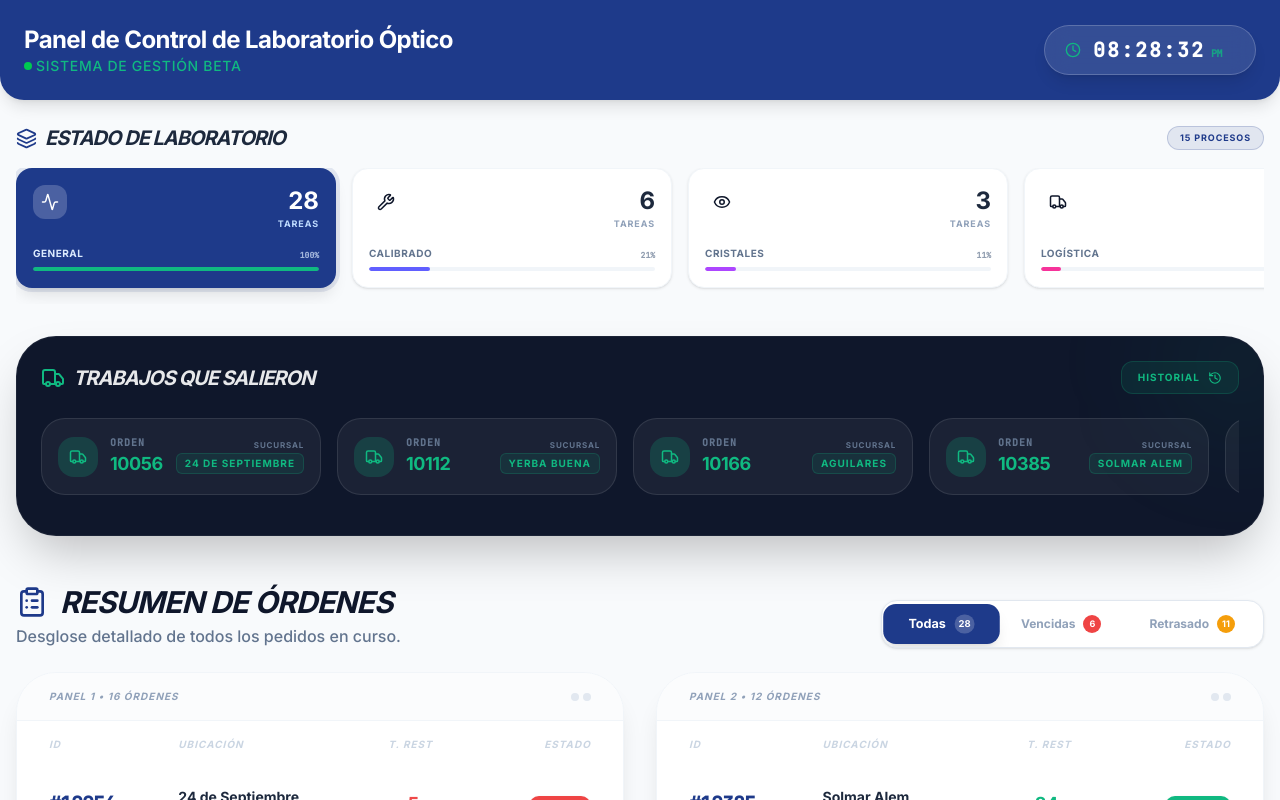
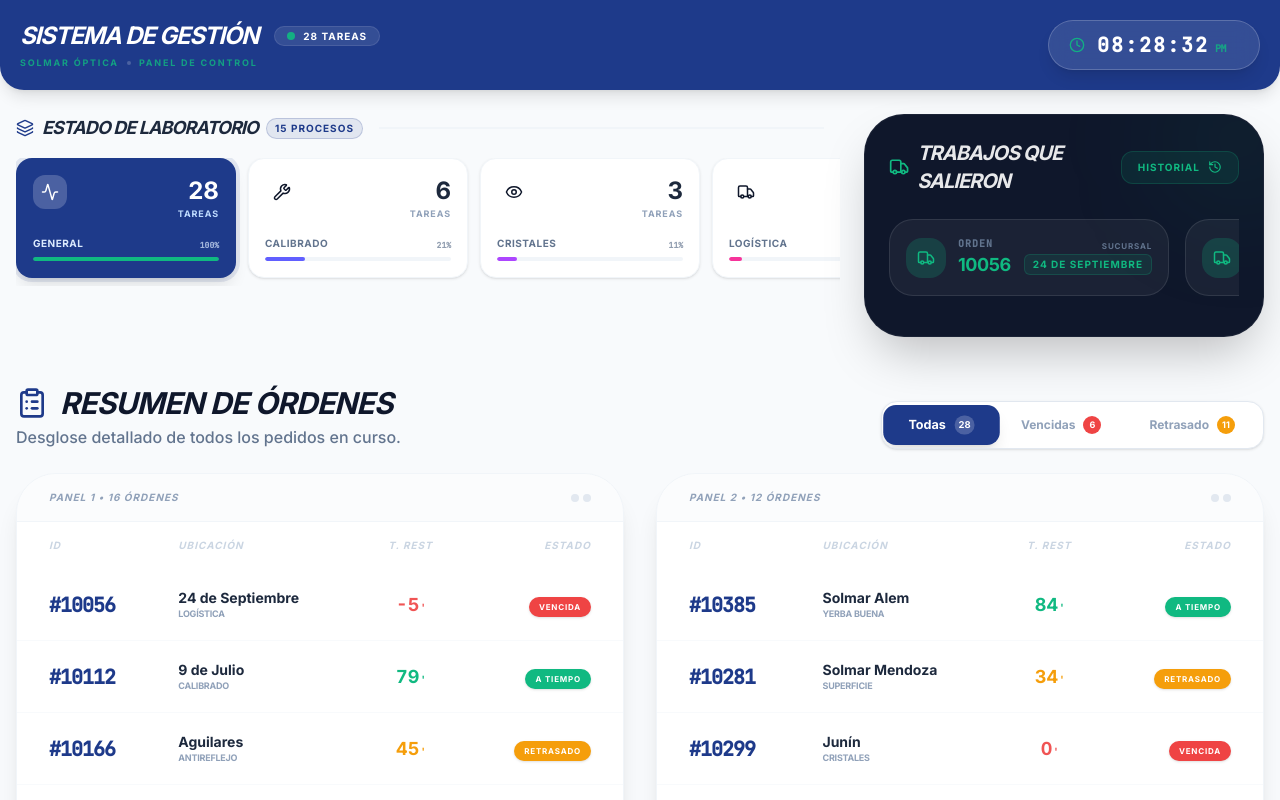
Before and after one commit to Matoma1607/gestion-optica, a React (Vite) app: page / in a window 1280 px wide. Shown: the top 800 px of the page. Built offline with nearby package versions, Linux system fonts and the light colour scheme.

Commit message:
Encabezado Compact, Contador Integrado, Consistencia Visual

```diff
--- a/src/App.tsx
+++ b/src/App.tsx
@@ -200,7 +200,7 @@ const MonitorView: React.FC<{
             <ClipboardList size={22} className="md:w-8 md:h-8" />
           </div>
           <div className="min-w-0 flex-1">
-            <h1 className="text-lg md:text-4xl font-black text-white tracking-tight uppercase italic leading-tight truncate">Monitor Central de Órdenes</h1>
+            <h1 className="text-lg md:text-4xl font-black text-white tracking-tight uppercase italic leading-tight truncate">Sistema de Gestión</h1>
             <div className="flex flex-wrap items-center gap-2 md:gap-3 mt-1.5 md:mt-2">
               <div className="flex items-center gap-1.5 bg-brand-green/20 px-2 py-0.5 rounded-full border border-brand-green/30 shrink-0">
                 <div className="h-1.5 w-1.5 rounded-full bg-brand-green animate-pulse"></div>
@@ -374,19 +374,21 @@ const RealTimeClock: React.FC = () => {
   );
 };
 
-const Header: React.FC = () => (
-  <header className="flex flex-col md:flex-row justify-between items-center bg-brand-blue p-6 shadow-lg rounded-b-3xl">
+const Header: React.FC<{ totalOrders: number }> = ({ totalOrders }) => (
+  <header className="flex flex-col md:flex-row justify-between items-center bg-brand-blue p-5 shadow-lg rounded-b-3xl">
     <div className="flex flex-col items-center md:items-start mb-4 md:mb-0">
-      <div>
-        <h1 className="text-2xl font-bold text-white tracking-tight text-center md:text-left">Panel de Control de Laboratorio Óptico</h1>
-        <p className="text-brand-green font-medium text-sm flex items-center justify-center md:justify-start gap-1 uppercase tracking-wider">
-          <span className="relative flex h-2 w-2">
-            <span className="animate-ping absolute inline-flex h-full w-full rounded-full bg-green-400 opacity-75"></span>
-            <span className="relative inline-flex rounded-full h-2 w-2 bg-green-500"></span>
-          </span>
-          Sistema de Gestión Beta
-        </p>
+      <div className="flex items-center gap-4">
+        <h1 className="text-xl md:text-2xl font-black text-white tracking-tighter text-center md:text-left uppercase italic">Sistema de Gestión</h1>
+        <div className="bg-white/10 px-3 py-1 rounded-full border border-white/10 flex items-center gap-2">
+          <div className="h-2 w-2 rounded-full bg-brand-green animate-pulse"></div>
+          <span className="text-[10px] font-black text-white uppercase tracking-widest leading-none">{totalOrders} Tareas</span>
+        </div>
       </div>
+      <p className="text-brand-green/80 font-bold text-[9px] uppercase tracking-[0.2em] mt-1 flex items-center gap-2">
+        <span>Solmar Óptica</span>
+        <span className="h-1 w-1 rounded-full bg-white/20"></span>
+        <span>Panel de Control</span>
+      </p>
     </div>
     <RealTimeClock />
   </header>
@@ -596,28 +598,31 @@ export default function App() {
 
   return (
     <div className="min-h-screen pb-12 flex flex-col bg-slate-50">
-      <Header />
+      <Header totalOrders={orders.length} />
 
       <main className="flex-1 w-full px-4 mt-6 space-y-8">
 
-        {/* Top Section: Progress Cards and Logistics in horizontal strips */}
-        <div className="space-y-8">
+        {/* Top Section: Progress Cards and Logistics in the same line */}
+        <div className="grid grid-cols-1 lg:grid-cols-12 gap-6 items-stretch">
 
-          {/* Tarjetas de Etapas (Laboratory Panel - Horizontal Scroll) */}
-          <section>
+          {/* Tarjetas de Etapas (Laboratory Panel) */}
+          <section className="lg:col-span-8 flex flex-col">
             <div className="flex items-center justify-between mb-4">
-              <h3 className="text-xl font-black flex items-center gap-2 uppercase tracking-tighter italic text-slate-800">
-                <Layers size={21} className="text-brand-blue" />
-                <span>Estado de Laboratorio</span>
-              </h3>
-              <div className="text-[9px] font-black bg-brand-blue/10 text-brand-blue px-3 py-1 rounded-full uppercase tracking-widest border border-brand-blue/20">
-                {stats.length} Procesos
+              <div className="flex items-center gap-2">
+                <h3 className="text-lg font-black uppercase tracking-tighter italic text-slate-800 flex items-center gap-2">
+                  <Layers size={18} className="text-brand-blue" />
+                  Estado de Laboratorio
+                </h3>
+                <span className="text-[10px] font-bold bg-brand-blue/10 text-brand-blue px-2 py-0.5 rounded-full uppercase tracking-widest border border-brand-blue/20">
+                  {stats.length} Procesos
+                </span>
               </div>
+              <div className="h-0.5 flex-1 mx-4 bg-slate-100 hidden xl:block"></div>
             </div>
 
-            <div className="flex gap-4 overflow-x-auto pb-4 scrollbar-hide snap-x">
+            <div className="flex gap-3 overflow-x-auto pb-2 scrollbar-hide snap-x">
               {stats.map((stat: { stage: string; count: number; total: number }, idx: number) => (
-                <div key={stat.stage} className="min-w-[280px] md:min-w-[320px] snap-start">
+                <div key={stat.stage} className="min-w-[180px] md:min-w-[220px] snap-start">
                   <SmartTooltip
                     text={`Pedidos esperando en ${stat.stage}`}
                     position="bottom"
@@ -650,11 +655,9 @@ export default function App() {
             </div>
           </section>
 
-          {/* Panel de Logística (Salidas Recientes - Compacto) */}
-          <section className="grid grid-cols-1 lg:grid-cols-12 gap-8 items-stretch">
-            <div className="lg:col-span-12">
-               <LogisticsOutSection onOpenHistory={() => setShowHistory(true)} />
-            </div>
+          {/* Panel de Logística (Salidas Recientes) */}
+          <section className="lg:col-span-4 flex flex-col justify-end">
+            <LogisticsOutSection onOpenHistory={() => setShowHistory(true)} />
           </section>
         </div>
 
```
